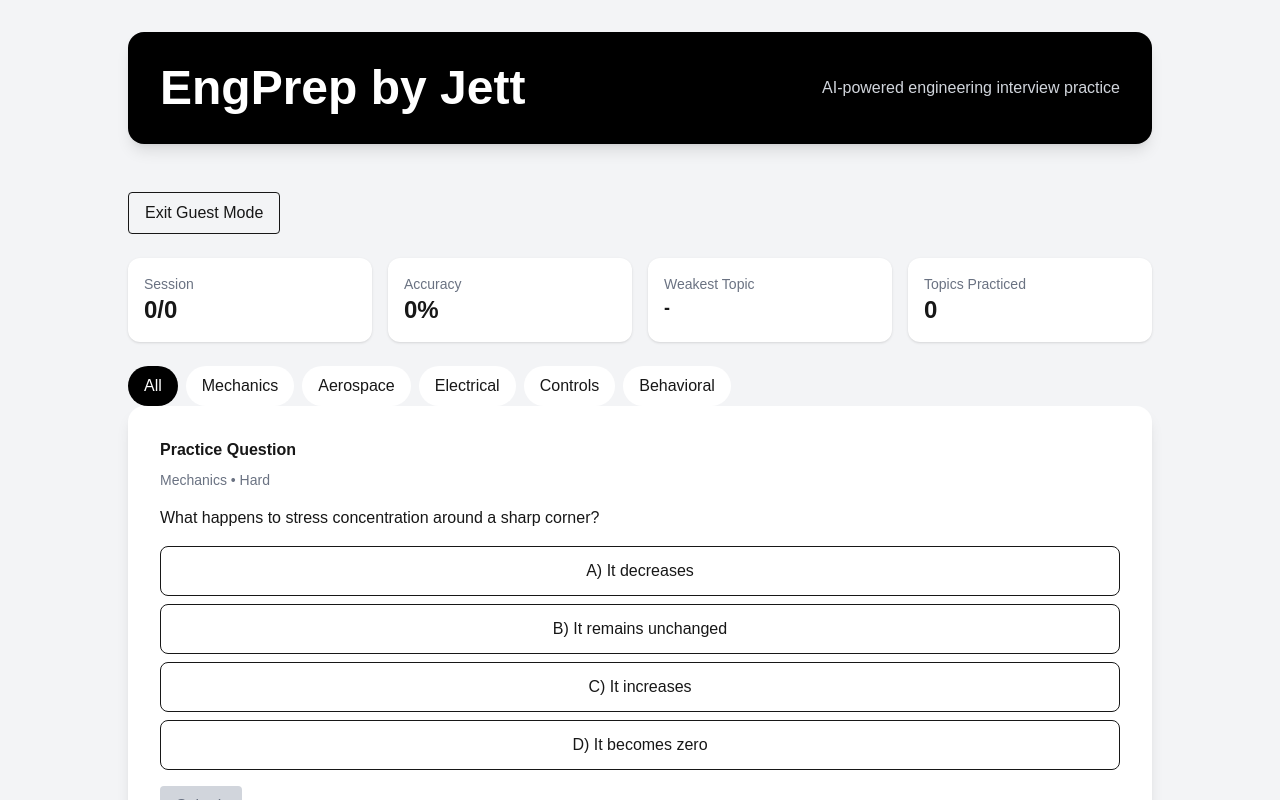
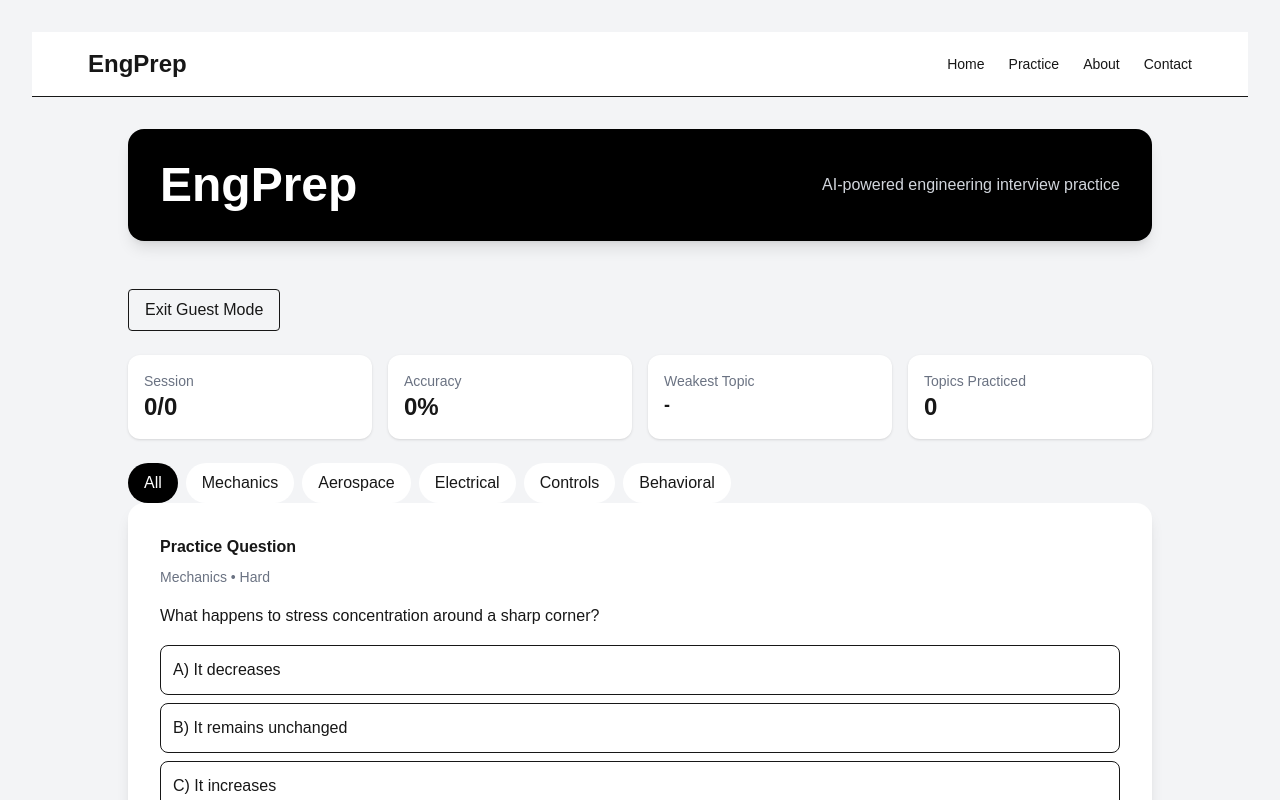
Before and after one commit to jettwongparker/EngPrep, a Next.js app: page /practice in a window 1280 px wide. Both pictures are taken after a click on the button "Continue as Guest". Shown: the top 800 px of the page. Built offline with nearby package versions, Linux system fonts and the light colour scheme; no server answers.

Commit message:
Fixing page

```diff
--- a/app/practice/page.tsx
+++ b/app/practice/page.tsx
@@ -9,6 +9,7 @@ import { ThemeSupa } from "@supabase/auth-ui-shared";
 import ReactMarkdown from "react-markdown";
 import remarkMath from "remark-math";
 import rehypeKatex from "rehype-katex";
+import Link from "next/link";
 
 import "katex/dist/katex.min.css";
 
@@ -126,7 +127,7 @@ export default function Home() {
 
   if (shuffledQuestions.length === 0) {
     return (
-      <main className="min-h-screen bg-gray-100 p-8">
+      <main className="min-h-screen bg-gray-100 p-4 md:p-8">
         <div className="max-w-5xl mx-auto">
           <p>Loading questions...</p>
         </div>
@@ -216,16 +217,58 @@ export default function Home() {
     setAiFeedback("");
   }
   return (
-    <main className="min-h-screen bg-gray-100 p-8">
+    <main className="min-h-screen bg-gray-100 p-4 md:p-8">
+      <nav className="sticky top-0 z-50 bg-white border-b mb-6 md:mb-8">
+        <div className="max-w-6xl mx-auto flex flex-col md:flex-row md:items-center md:justify-between px-4 md:px-6 py-3 md:py-4 gap-3 md:gap-0">
+
+          <h1 className="text-xl md:text-2xl font-bold">
+            EngPrep
+          </h1>
+
+          <div className="flex items-center justify-between md:justify-start gap-3 md:gap-6 text-sm w-full md:w-auto">
+
+            <Link
+              href="/"
+              className="hover:text-gray-500 transition"
+            >
+              Home
+            </Link>
+
+            <Link
+              href="/practice"
+              className="font-medium"
+            >
+              Practice
+            </Link>
+
+            <Link
+              href="/about"
+              className="hover:text-gray-500 transition"
+            >
+              About
+            </Link>
+
+            <Link
+              href="/#contact"
+              className="hover:text-gray-500 transition"
+            >
+              Contact
+            </Link>
+
+          </div>
+
+        </div>
+      </nav>
+
       <div className="max-w-5xl mx-auto">
 
-      <div className="bg-black text-white rounded-2xl p-8 mb-8 shadow-lg flex justify-between items-start">
+      <div className="bg-black text-white rounded-2xl p-5 md:p-8 mb-6 md:mb-8 shadow-lg flex flex-col md:flex-row md:justify-between md:items-start gap-2 md:gap-0">
 
-        <h1 className="text-5xl font-bold">
-          EngPrep by Jett
+        <h1 className="text-3xl md:text-5xl font-bold">
+          EngPrep
         </h1>
 
-        <p className="mt-3 text-gray-300">
+        <p className="md:mt-3 text-sm md:text-base text-gray-300">
           AI-powered engineering interview practice
         </p>
 
@@ -258,7 +301,7 @@ export default function Home() {
       )}
     {(user || isGuest) && (
       <>
-      <div className="grid grid-cols-4 gap-4 mt-6 mb-6">
+      <div className="grid grid-cols-2 md:grid-cols-4 gap-3 md:gap-4 mt-6 mb-6">
 
         <div className="bg-white rounded-xl shadow p-4">
           <p className="text-gray-500 text-sm">
@@ -314,7 +357,7 @@ export default function Home() {
         </div>
 
       </div>
-      <div className="mt-4 flex gap-2">
+      <div className="mt-4 flex gap-2 overflow-x-auto md:overflow-visible pb-2 md:pb-0">
 
         {topics.map((topic) => (
 
@@ -333,7 +376,7 @@ export default function Home() {
               setScore(0);
               setAnsweredCount(0);
             }}
-            className={`px-4 py-2 rounded-full transition ${
+            className={`shrink-0 px-4 py-2 rounded-full transition ${
               selectedTopic === topic
                 ? "bg-black text-white"
                 : "bg-white hover:bg-gray-100"
@@ -346,7 +389,7 @@ export default function Home() {
 
       </div>
 
-      <div className="bg-white rounded-2xl shadow-lg p-8">
+      <div className="bg-white rounded-2xl shadow-lg p-4 md:p-8">
 
         {finished ? (
           <div>
@@ -372,7 +415,7 @@ export default function Home() {
               Restart Session
             </button>
 
-            <p className="mt-4">
+            <p className="mt-4 leading-relaxed">
               Final Score: {score} / {answeredCount}
             </p>
           </div>
@@ -387,7 +430,7 @@ export default function Home() {
           {shuffledQuestions[currentQuestion].topic} • {shuffledQuestions[currentQuestion].difficulty}
         </p>
 
-        <p className="mt-4">
+        <p className="mt-4 leading-relaxed">
           {shuffledQuestions[currentQuestion].question}
         </p>
 
@@ -399,7 +442,7 @@ export default function Home() {
             <button
               key={choice}
               onClick={() => setSelected(choice[0])}
-              className={`border p-3 rounded-lg transition hover:scale-[1.01] hover:shadow ${
+              className={`border p-3 rounded-lg transition text-left w-full md:hover:scale-[1.01] hover:shadow ${
                 selected === choice[0]
                   ? "bg-gray-200"
                   : "bg-white"
@@ -447,19 +490,23 @@ export default function Home() {
 
             </p>
 
+          <div className="mt-4 flex flex-col md:flex-row gap-3 md:gap-4">
+
             <button
               onClick={() => setShowInterview(true)}
-              className="mt-4 border px-4 py-2 rounded"
+              className="w-full md:w-auto border px-4 py-3 md:py-2 rounded"
             >
               Practice AI Interview Answer (Optional)
             </button>
 
             <button
               onClick={handleNextQuestion}
-              className="mt-4 ml-4 bg-black text-white px-4 py-2 rounded"
+              className="w-full md:w-auto bg-black text-white px-4 py-3 md:py-2 rounded"
             >
               Next Question
             </button>
+
+          </div>
 
             {showInterview && (
 
```
